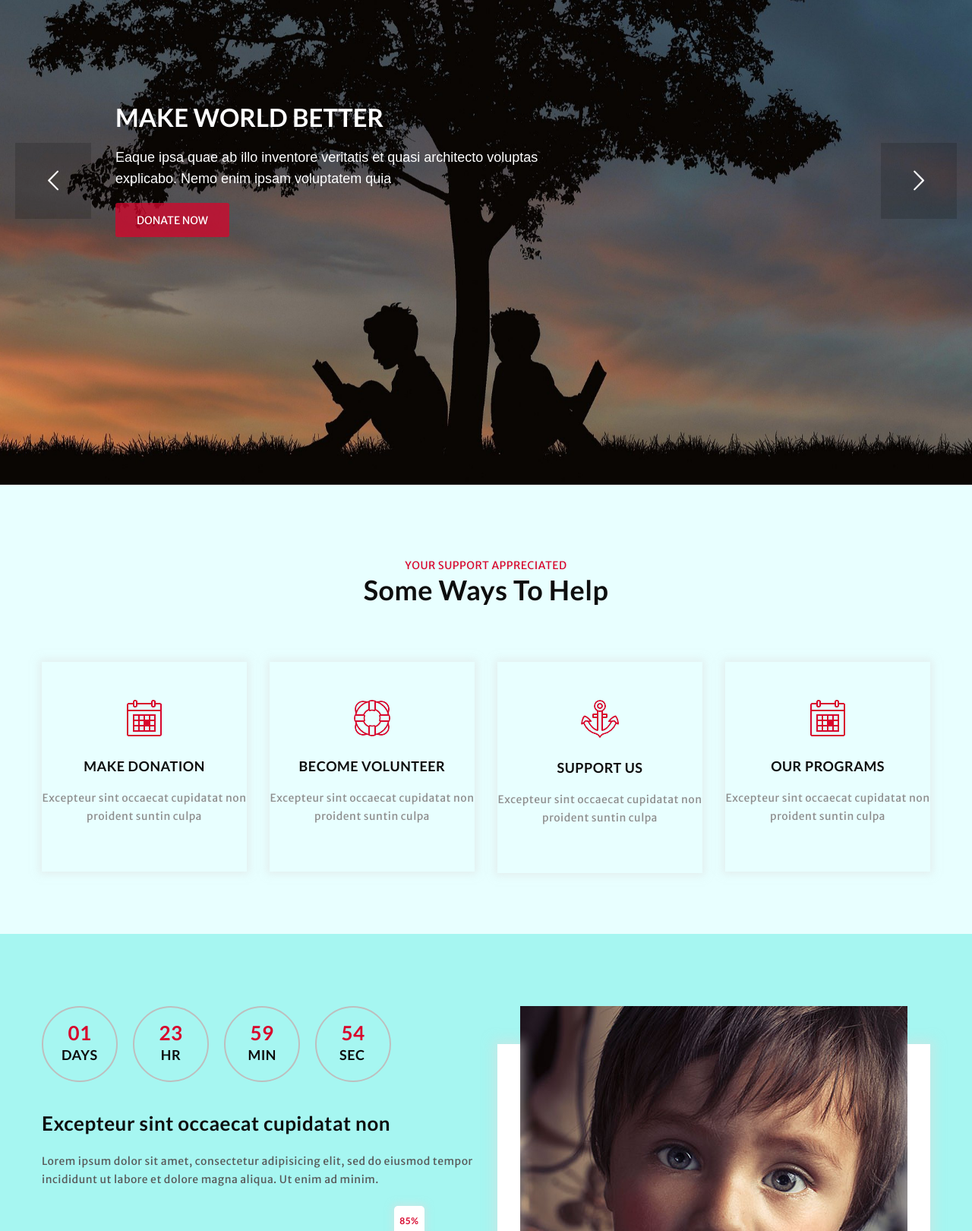
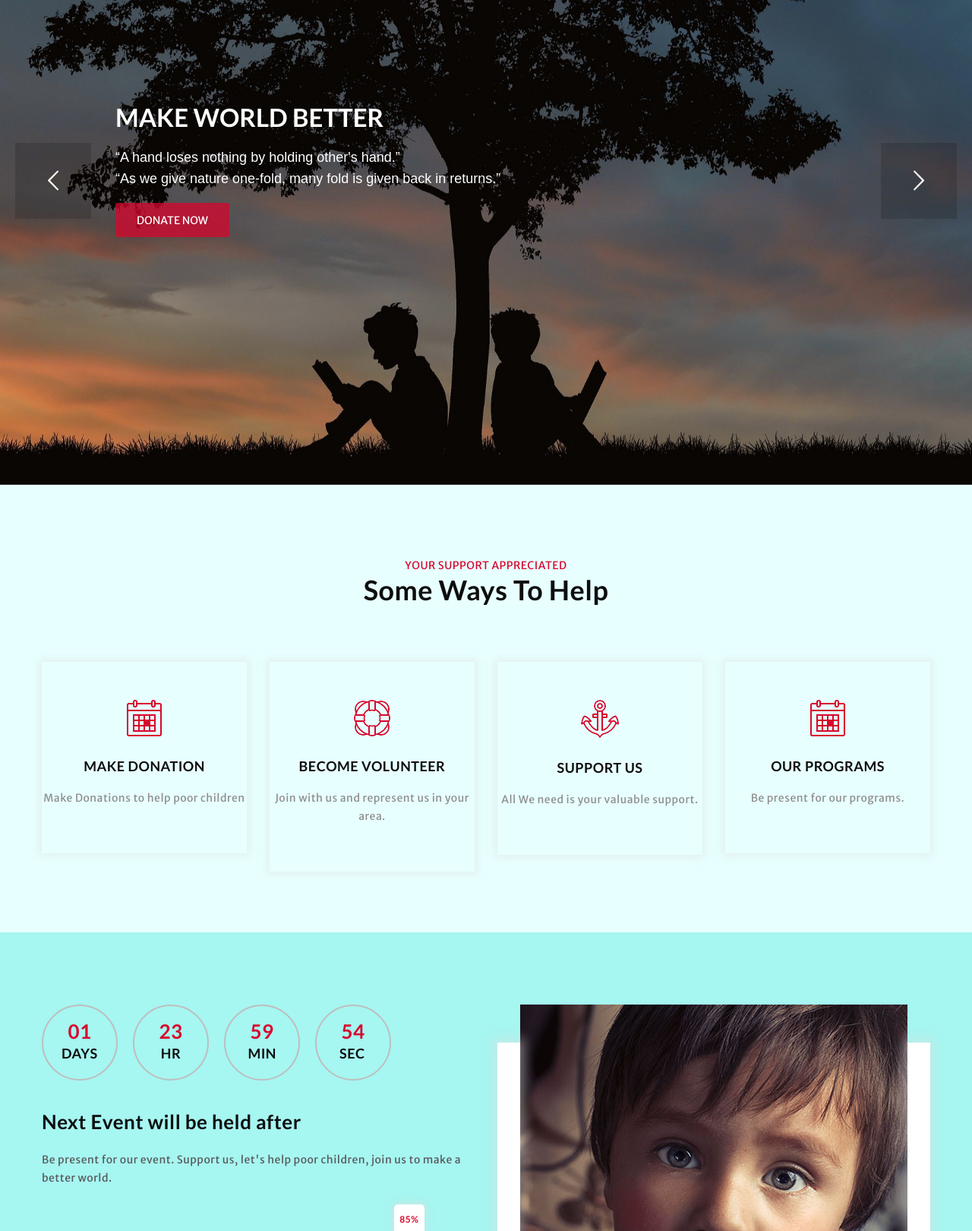
Before and after one commit to iamsrshaikh/wt_project, a Node server app: page / in a window 1280 px wide. Shown: the part 300-1920 px from the top of the page at 76% size. Run offline with Node 20, Linux system fonts and the light colour scheme.

Commit message:
Update index.ejs

```diff
--- a/views/index.ejs
+++ b/views/index.ejs
@@ -50,7 +50,7 @@
 				data-responsive_offset="on"
 
 
-				style="z-index: 6; white-space: nowrap; font-size: 20px; line-height: 36px; font-weight: 400; color: rgba(255, 255, 255, 1.00);font-family:Arial;">Eaque ipsa quae ab illo inventore veritatis et quasi architecto voluptas  </div>
+				style="z-index: 6; white-space: nowrap; font-size: 20px; line-height: 36px; font-weight: 400; color: rgba(255, 255, 255, 1.00);font-family:Arial;">“A hand loses nothing by holding other's hand.”  </div>
 
 				<!-- LAYER NR. 3 -->
 				<div class="tp-caption   tp-resizeme"
@@ -70,7 +70,7 @@
 				data-responsive_offset="on"
 
 
-				style="z-index: 7; white-space: nowrap; font-size: 20px; line-height: 36px; font-weight: 400; color: rgba(255, 255, 255, 1.00);font-family:Arial;">explicabo. Nemo enim ipsam voluptatem quia  </div>
+				style="z-index: 7; white-space: nowrap; font-size: 20px; line-height: 36px; font-weight: 400; color: rgba(255, 255, 255, 1.00);font-family:Arial;"> “As we give nature one-fold, many fold is given back in returns.”</div>
 
 				<!-- LAYER NR. 4 -->
 				<div class="tp-caption rev-btn "
@@ -211,7 +211,7 @@
 										<h3 class="black">MAKE DONATION</h3>
 									</div>
 									<div class="way-help-text-content">
-										<p>Excepteur sint occaecat cupidatat non proident suntin culpa</p>
+										<p>Make Donations to help poor children</p>
 									</div>
 								</div>
 								<!-- /text -->
@@ -220,7 +220,7 @@
 										<h3 class="red">MAKE DONATION</h3>
 									</div>
 									<div class="way-help-text-content pb20">
-										<p>Duis aute irure dolor in reprehenderit in voluptate velit esse cillum dolore eu fugiat nulla.</p>
+										<p>Make Donations to help poor children.</p>
 									</div>
 									<div class="way-help-pic pb30">
 										<a href="#"><span class="red ti-plus"></span></a>
@@ -241,7 +241,7 @@
 										<h3 class="black">BECOME VOLUNTEER</h3>
 									</div>
 									<div class="way-help-text-content">
-										<p>Excepteur sint occaecat cupidatat non proident suntin culpa</p>
+										<p>Join with us and represent us in your area.</p>
 									</div>
 								</div>
 								<!-- /text -->
@@ -250,7 +250,7 @@
 										<h3 class="red">BECOME VOLUNTEER</h3>
 									</div>
 									<div class="way-help-text-content pb20">
-										<p>Duis aute irure dolor in reprehenderit in voluptate velit esse cillum dolore eu fugiat nulla.</p>
+										<p>Join with us and represent us in your area.</p>
 									</div>
 									<div class="way-help-pic pb30">
 										<a href="#"><span class="red ti-plus"></span></a>
@@ -271,7 +271,7 @@
 										<h3 class="black">SUPPORT US</h3>
 									</div>
 									<div class="way-help-text-content">
-										<p>Excepteur sint occaecat cupidatat non proident suntin culpa</p>
+										<p>All We need is your valuable support.</p>
 									</div>
 								</div>
 								<!-- /text -->
@@ -280,7 +280,7 @@
 										<h3 class="red">SUPPORT US</h3>
 									</div>
 									<div class="way-help-text-content pb20">
-										<p>Duis aute irure dolor in reprehenderit in voluptate velit esse cillum dolore eu fugiat nulla.</p>
+										<p>All We need is your valuable support.</p>
 									</div>
 									<div class="way-help-pic pb30">
 										<a href="#"><span class="red ti-plus"></span></a>
@@ -301,7 +301,7 @@
 										<h3 class="black">OUR PROGRAMS</h3>
 									</div>
 									<div class="way-help-text-content">
-										<p>Excepteur sint occaecat cupidatat non proident suntin culpa</p>
+										<p>Be present for our programs.</p>
 									</div>
 								</div>
 								<!-- /text -->
@@ -310,7 +310,7 @@
 										<h3 class="red">OUR PROGRAMS</h3>
 									</div>
 									<div class="way-help-text-content pb20">
-										<p>Duis aute irure dolor in reprehend-erit in voluptate velit esse cillum dolore eu fugiat nulla.</p>
+										<p>Be present for our programs.</p>
 									</div>
 									<div class="way-help-pic pb30">
 										<a href="#"><span class="red ti-plus"></span></a>
@@ -347,10 +347,10 @@
 								</div>
 								<div class="countdown-text-head  mt40 pb70">
 									<div class="countdown-head">
-										<h2 class="black">Excepteur sint occaecat cupidatat non</h2>
+										<h2 class="black">Next Event will be held after</h2>
 									</div>
 									<div class="countdown-text mt25">
-										<p>Lorem ipsum dolor sit amet, consectetur adipisicing elit, sed do eiusmod tempor incididunt ut labore et dolore magna aliqua. Ut enim ad minim.</p>
+										<p>Be present for our event. Support us, let's help poor children, join us to make a better world.</p>
 									</div>
 								</div>
 								<div class="progress">
@@ -360,7 +360,7 @@
 								</div>
 								<div class="count-reached-goal clearfix pb30 mt10">
 									<div class="count-reached pull-left">
-										<p>Reached:  $45, 669 </p>
+										<p>Reached: $45, 669 </p>
 									</div>
 									<div class="count-reached pull-right">
 										<p>Goal:  $65, 669 </p>
@@ -424,7 +424,7 @@
 								</div>
 								<!-- /gola-reach -->
 								<div class="cause-text-head pt15 pb20">
-									<h3><a href="#">Nemo enim ipsam voluptatem quia vo-luptas sit aspernatur aut </a> </h3>
+									<h3><a href="#">We raised fund to feed 1 million hungry children. </a> </h3>
 								</div>
 								<!-- /cause-head -->
 								<div class="donate-now-btn">
@@ -460,7 +460,7 @@
 								</div>
 								<!-- /gola-reach -->
 								<div class="cause-text-head pt15 pb20">
-									<h3><a href="#">Nemo enim ipsam voluptatem quia vo-luptas sit aspernatur aut </a> </h3>
+									<h3><a href="#">We are providing education to 1 million students. </a> </h3>
 								</div>
 								<!-- /tea=xt-head -->
 								<div class="donate-now-btn">
@@ -496,7 +496,7 @@
 								</div>
 								<!-- /gola-reach -->
 								<div class="cause-text-head pt15 pb20">
-									<h3><a href="#">Nemo enim ipsam voluptatem quia vo-luptas sit aspernatur aut </a> </h3>
+									<h3><a href="#">Funds has been raised to give shelter. </a> </h3>
 								</div>
 								<!-- /text-head -->
 								<div class="donate-now-btn">
@@ -530,7 +530,7 @@
 									</ul>
 								</div>
 								<div class="cause-text-head pt15 pb20">
-									<h3><a href="#">Nemo enim ipsam voluptatem quia vo-luptas sit aspernatur aut </a> </h3>
+									<h3><a href="#">Your $1 can feed one child in Africa.</a> </h3>
 								</div>
 								<div class="donate-now-btn">
 									<div class="donate-btn margin0 text-uppercase">
@@ -561,7 +561,7 @@
 									</ul>
 								</div>
 								<div class="cause-text-head pt15 pb20">
-									<h3><a href="#">Nemo enim ipsam voluptatem quia vo-luptas sit aspernatur aut </a> </h3>
+									<h3><a href="#">Your $2 can make one child to gain education.  </a> </h3>
 								</div>
 								<div class="donate-now-btn">
 									<div class="donate-btn margin0 text-uppercase">
@@ -592,7 +592,7 @@
 									</ul>
 								</div>
 								<div class="cause-text-head pt15 pb20">
-									<h3><a href="#">Nemo enim ipsam voluptatem quia vo-luptas sit aspernatur aut </a> </h3>
+									<h3><a href="#">Contribute to make a better world.</a> </h3>
 								</div>
 								<div class="donate-now-btn">
 									<div class="donate-btn margin0 text-uppercase">
@@ -623,7 +623,7 @@
 									</ul>
 								</div>
 								<div class="cause-text-head pt15 pb20">
-									<h3><a href="#">Nemo enim ipsam voluptatem quia vo-luptas sit aspernatur aut </a> </h3>
+									<h3><a href="#">Let's make others life beautiful.</a> </h3>
 								</div>
 								<div class="donate-now-btn">
 									<div class="donate-btn margin0 text-uppercase">
@@ -653,7 +653,7 @@
 									</ul>
 								</div>
 								<div class="cause-text-head pt15 pb20">
-									<h3><a href="#">Nemo enim ipsam voluptatem quia vo-luptas sit aspernatur aut </a> </h3>
+									<h3><a href="#">Donate for a cause.</a> </h3>
 								</div>
 								<div class="donate-now-btn">
 									<div class="donate-btn margin0 text-uppercase">
@@ -686,7 +686,7 @@
 									</ul>
 								</div>
 								<div class="cause-text-head pt15 pb20">
-									<h3><a href="#">Nemo enim ipsam voluptatem quia vo-luptas sit aspernatur aut </a> </h3>
+									<h3><a href="#">Your small contribution can make their lives beautiful. </a> </h3>
 								</div>
 								<div class="donate-now-btn">
 									<div class="donate-btn margin0 text-uppercase">
@@ -720,7 +720,7 @@
 									<h2>Our Impact</h2>
 								</div>
 								<div class="section-title-text-1 text-left">
-									<p>Lorem ipsum dolor sit amet, consectetur adipisicing elit, sed do eiusmod tempor incididunt ut labore et dolore magna aliqua. Ut enim ad minim veniam, quis nostrud exercitation ullamco laboris nisi ut aliquip ex ea commodo consequat. Duis aute irure dolor in reprehenderit.</p>
+									<p>We work to make a better world, join us in the movement.We have provide education to millions of children. Every day our team is working to make sure that no child remains hungry.We are doing our best to provide shelters for poor children.</p>
 								</div>
 							</div>
 							<!-- /section-title -->
@@ -784,7 +784,7 @@
 								<div class="become-member">
 									<div class="become-member-head pb30">
 										<h3 class="black">Become a Part Of the World</h3>
-										<p>Lorem ipsum dolor sit amet, consectetur adipisicing elit, sed do eiusmod </p>
+										<p>Join with us, work for better tomorrow of others. </p>
 									</div>
 									<div class="become-member-form">
 										<form action="#" method="post">
@@ -842,13 +842,13 @@
 									<span class="red ti-crown"></span>
 								</div>
 								<div class="we-can-do-text">
-									<h3 class="we-can-do-head red"> <a href="#">Croud Funding</a></h3>
+									<h3 class="we-can-do-head red"> <a href="#">Crowd Funding</a></h3>
 								</div>
 								<div class="hide-icon">
 									<span class="red ti-crown"></span>
 								</div>
 								<div class="hide-text text-left">
-									<p>Modi tempora incidunt ut labore et dolore magnam voluptatem...</p>
+									<p>We raise money for funding it to various projects.</p>
 								</div>
 							</div>
 						</div>
@@ -866,7 +866,7 @@
 									<span class="red ti-heart"></span>
 								</div>
 								<div class="hide-text text-left">
-									<p>Modi tempora incidunt ut labore et dolore magnam voluptatem...</p>
+									<p>We collect donations to help poor children.</p>
 								</div>
 							</div>
 						</div>
@@ -884,7 +884,7 @@
 									<span class="red ti-support"></span>
 								</div>
 								<div class="hide-text text-left">
-									<p>Modi tempora incidunt ut labore et dolore magnam voluptatem...</p>
+									<p>We provide medical help to others.</p>
 								</div>
 							</div>
 						</div>
@@ -902,7 +902,7 @@
 									<span class="red ti-book"></span>
 								</div>
 								<div class="hide-text text-left">
-									<p>Modi tempora incidunt ut labore et dolore magnam voluptatem...</p>
+									<p>We collect funds to provide quality of education to poors.</p>
 								</div>
 							</div>
 						</div>
@@ -920,7 +920,7 @@
 									<span class="red ti-timer"></span>
 								</div>
 								<div class="hide-text text-left">
-									<p>Modi tempora incidunt ut labore et dolore magnam voluptatem...</p>
+									<p>We organize various events to help others.</p>
 								</div>
 							</div>
 						</div>
@@ -938,7 +938,7 @@
 									<span class="red ti-wheelchair"></span>
 								</div>
 								<div class="hide-text text-left">
-									<p>Modi tempora incidunt ut labore et dolore magnam voluptatem...</p>
+									<p>We raise funds to help the disable people.</p>
 								</div>
 							</div>
 						</div>
@@ -956,7 +956,7 @@
 									<span class="red ti-paint-bucket"></span>
 								</div>
 								<div class="hide-text text-left">
-									<p>Modi tempora incidunt ut labore et dolore magnam voluptatem...</p>
+									<p>We organize camp for blood donations.</p>
 								</div>
 							</div>
 						</div>
@@ -974,7 +974,7 @@
 									<span class="red ti-gift"></span>
 								</div>
 								<div class="hide-text text-left">
-									<p>Modi tempora incidunt ut labore et dolore magnam voluptatem...</p>
+									<p>We collects various gifts for poor children.</p>
 								</div>
 							</div>
 						</div>
@@ -1009,26 +1009,26 @@
 								<div class="latest-news-date-text pb20">
 									<div class="latest-news-date pull-left mr45">
 										<span class="date pull-left">15</span>
-										<span class="month text-uppercase pull-left">january</span>
-										<span class="year">2017</span>
+										<span class="month text-uppercase pull-left">August</span>
+										<span class="year">2020</span>
 									</div>
 									<!-- /latest-news-date-text -->
 									<div class="latest-news-text">
 										<div class="latest-news-head">
-											<h3><a href="#">Consectetur adipisicing elit sed</a> </h3>
+											<h3><a href="#">Helped 1.2 million children</a> </h3>
 										</div>
 
 										<!-- /latest-news-text -->
 										<div class="latest-news-meta mt10">
 											<div class="meta">
 												<ul class="meta-list">
-													<li><a class="black" href="#"><span class="mr5 ti-pencil"></span> Tonmoy</a></li>
+													<li><a class="black" href="#"><span class="mr5 ti-pencil"></span> Virat</a></li>
 													<li><a href="#"><span class="mr5 ti-comment-alt"></span>45</a></li>
 												</ul>
 											</div>
 										</div>
 										<div class="latest-news-text-details mt10">
-											<p>Excepteur sint occaecat cupidatat non proident sunt in culpa qui officia deserunt mollit an...</p>
+											<p>We provided education for more than 1.2 million children.</p>
 										</div>
 									</div>
 								</div>
@@ -1037,26 +1037,26 @@
 								<div class="latest-news-date-text pb10 mt25">
 									<div class="latest-news-date pull-left mr45">
 										<span class="date pull-left">20</span>
-										<span class="month text-uppercase pull-left">january</span>
-										<span class="year">2017</span>
+										<span class="month text-uppercase pull-left">September</span>
+										<span class="year">2020</span>
 									</div>
 									<!-- /latest-news-date-text -->
 									<div class="latest-news-text">
 										<div class="latest-news-head">
-											<h3><a href="#">Consectetur adipisicing elit sed</a></h3>
+											<h3><a href="#">Shelter for 1 million children</a></h3>
 										</div>
 
 										<!-- /latest-news-text -->
 										<div class="latest-news-meta mt10">
 											<div class="meta">
 												<ul class="meta-list">
-													<li><a class="black" href="#"><span class="mr5 ti-pencil"></span> Tonmoy</a></li>
+													<li><a class="black" href="#"><span class="mr5 ti-pencil"></span> Tanmay</a></li>
 													<li><a href="#"><span class="mr5 ti-comment-alt"></span>45</a></li>
 												</ul>
 											</div>
 										</div>
 										<div class="latest-news-text-details mt10">
-											<p>Excepteur sint occaecat cupidatat non proident sunt in culpa qui officia deserunt mollit an...</p>
+											<p>Fund me provided shelter for more than 1 million children across the nation.</p>
 										</div>
 									</div>
 								</div>
@@ -1065,26 +1065,26 @@
 								<div class="latest-news-date-text pb10 mt25">
 									<div class="latest-news-date pull-left mr45">
 										<span class="date pull-left">26</span>
-										<span class="month text-uppercase pull-left">january</span>
-										<span class="year">2017</span>
+										<span class="month text-uppercase pull-left">October</span>
+										<span class="year">2020</span>
 									</div>
 									<!-- /latest-news-date-text -->
 									<div class="latest-news-text">
 										<div class="latest-news-head">
-											<h3><a href="#">Consectetur adipisicing elit sed</a></h3>
+											<h3><a href="#">Food for millions.</a></h3>
 										</div>
 
 										<!-- /latest-news-text -->
 										<div class="latest-news-meta mt10">
 											<div class="meta">
 												<ul class="meta-list">
-													<li><a class="black" href="#"><span class="mr5 ti-pencil"></span> Tonmoy</a></li>
+													<li><a class="black" href="#"><span class="mr5 ti-pencil"></span> Pollard</a></li>
 													<li><a href="#"><span class="mr5 ti-comment-alt"></span>45</a></li>
 												</ul>
 											</div>
 										</div>
 										<div class="latest-news-text-details mt10">
-											<p>Excepteur sint occaecat cupidatat non proident sunt in culpa qui officia deserunt mollit an...</p>
+											<p>Fund me provides food for children everyday, helping over million children.</p>
 										</div>
 									</div>
 								</div>
@@ -1100,7 +1100,7 @@
 									</div>
 									<!-- /slide-quate-pic -->
 									<div class="slide-text pb60">
-										<p>Sed ut perspiciatis unde omnis iste natus error sit voluptatem accusantium doloremque laudantium, totam rem aperia eaque ipsa quae ab illo.
+										<p>We are glad that we could help million of children. Still miles to go
 										</p>
 									</div>
 									<!-- /slide-text -->
@@ -1125,7 +1125,8 @@
 									</div>
 									<!-- /slide-quate-pic -->
 									<div class="slide-text pb60">
-										<p>Sed ut perspiciatis unde omnis iste natus error sit voluptatem accusantium doloremque laudantium, totam rem aperia eaque ipsa quae ab illo.
+										<p>
+										What a privilege to be here on the planet to contribute your unique donation to humankind. Each face in the rainbow of colors that populate our world is precious and special..
 										</p>
 									</div>
 									<!-- /slide-text -->
@@ -1150,7 +1151,7 @@
 									</div>
 									<!-- /slide-quate-pic -->
 									<div class="slide-text pb60">
-										<p>Sed ut perspiciatis unde omnis iste natus error sit voluptatem accusantium doloremque laudantium, totam rem aperia eaque ipsa quae ab illo.
+										<p>Making a donation is the ultimate sign of solidarity. Actions speak louder than words.
 										</p>
 									</div>
 									<!-- /slide-text -->
```
